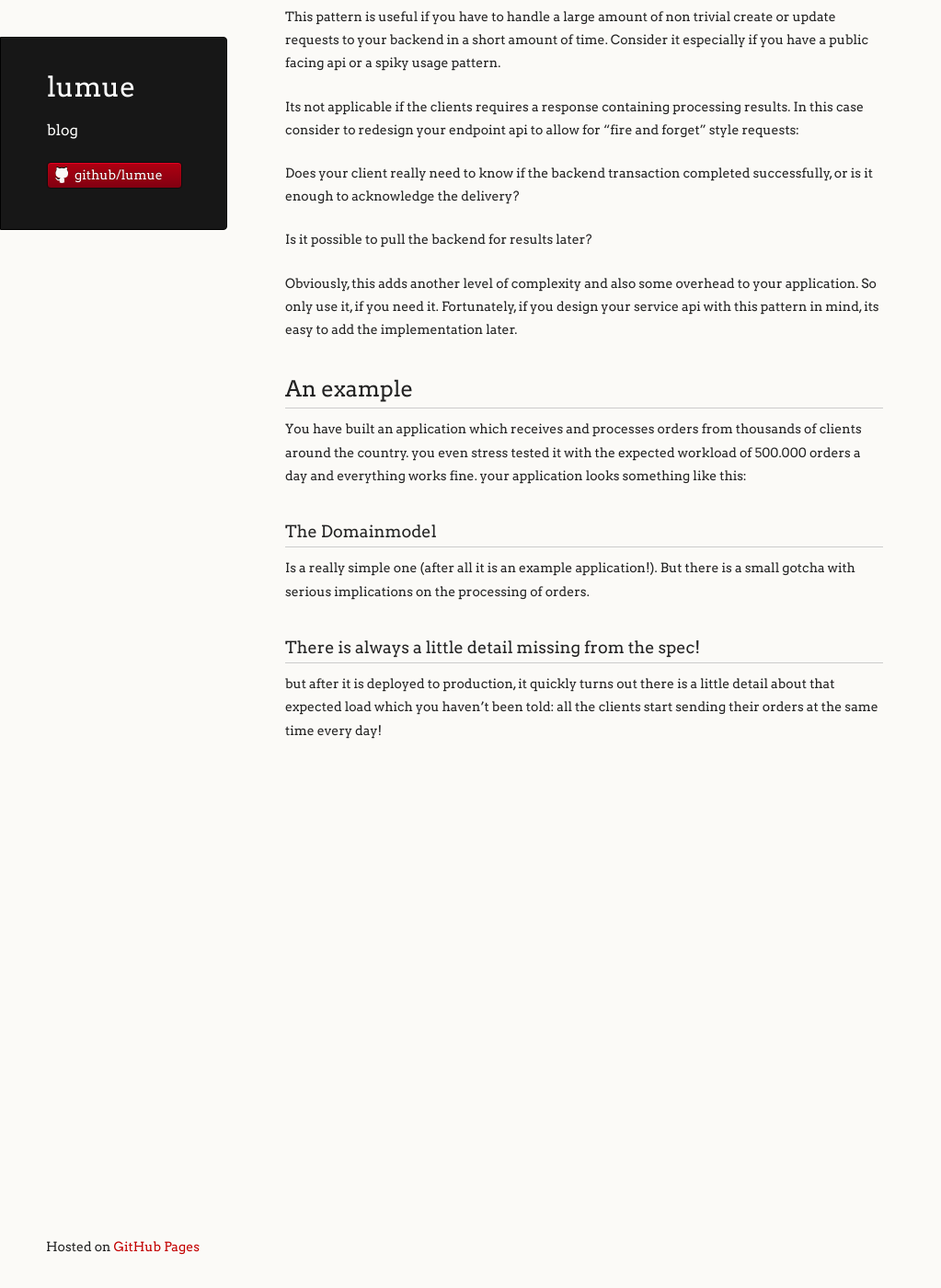
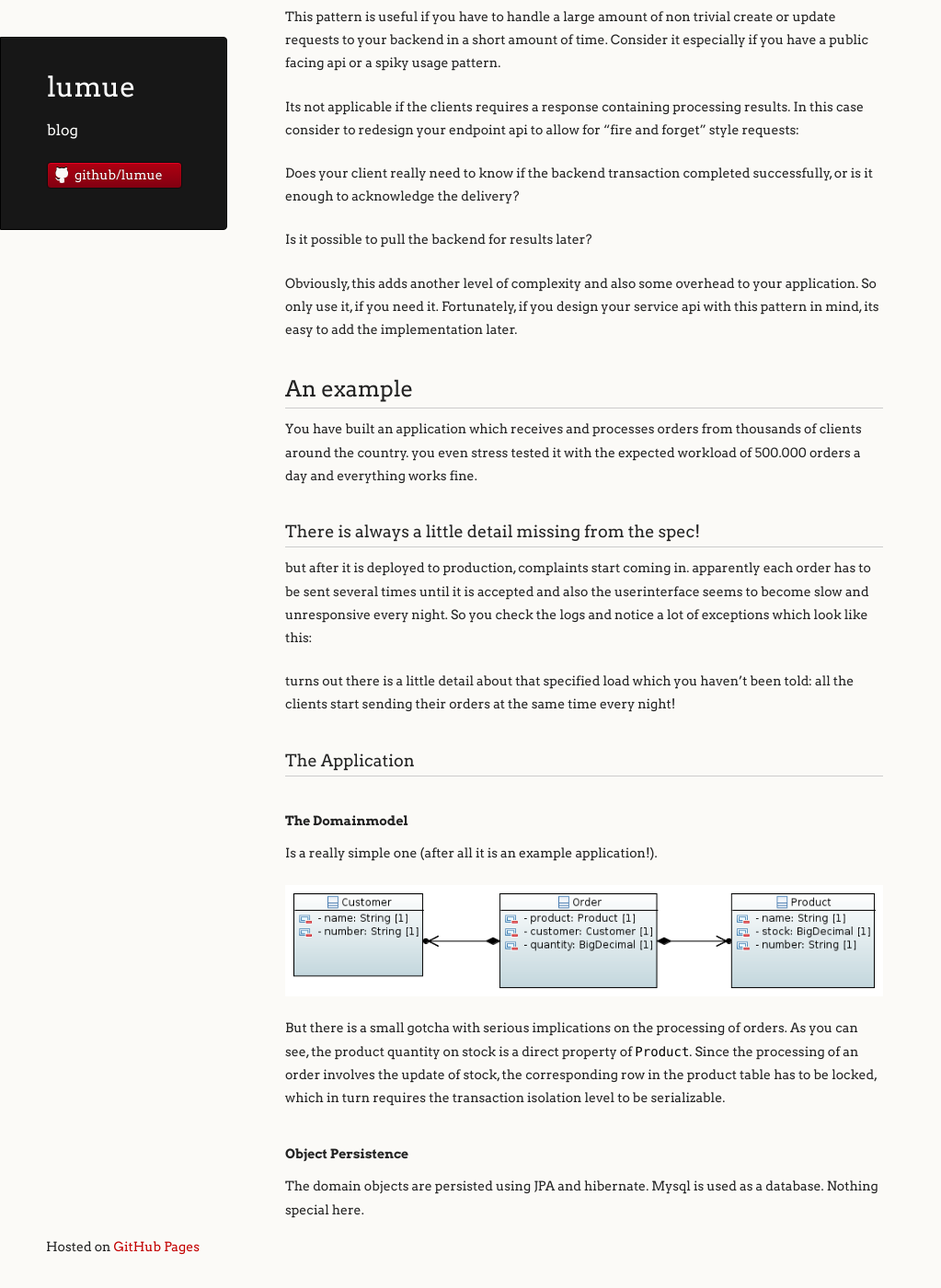
Before and after one commit to lumue/lumue.github.io, a Jekyll site: the page built from _posts/2014-08-18-srap.md, in a window 1280 px wide and 1400 px high, scrolled down 1004 px. Shown: the whole window at 92% size, without its empty margins (0-1023 px from the left). Built offline with Jekyll 4.4.1, drawn with Linux system fonts in a browser that asks for light colours; before the commit the page ends 1883 px from its top, so only the background shows below that.

Commit message:
srap edit

```diff
--- /dev/null
+++ b/_includes/image.html
@@ -0,0 +1,4 @@
+<table class="image">
+<caption align="bottom">{{ include.description }}</caption>
+<tr><td><img src="{{ include.url }}" alt="{{ include.description }}"/></td></tr>
+</table>
--- a/_posts/2014-08-18-srap.md
+++ b/_posts/2014-08-18-srap.md
@@ -40,18 +40,30 @@ Obviously, this adds another level of complexity and also some overhead to your
 
 ##An example
 
-You have built an application which receives and processes orders from thousands of clients around the country. you even stress tested it with the expected workload of 500.000 orders a day and everything works fine. your application looks something like this:
+You have built an application which receives and processes orders from thousands of clients around the country. you even stress tested it with the expected workload of 500.000 orders a day and everything works fine.
+
+###There is always a little detail missing from the spec!
+
+but after it is deployed to production, complaints start coming in. apparently each order has to be sent several times until it is accepted and also the userinterface seems to become slow and unresponsive every night. So you check the logs and notice a lot of exceptions which look like this:
+
+``
+``
 
 
-###The Domainmodel
+turns out there is a little detail about that specified load which you haven't been told: all the clients start sending their orders at the same time every night!
 
-Is a really simple one (after all it is an example application!). But there is a small gotcha with serious implications on the processing of orders.
+###The Application
 
 
 
+####The Domainmodel
 
+Is a really simple one (after all it is an example application!).
 
+![domain model](/resources/2014-08-18-srap-domain-classDiagram.PNG)
 
-###There is always a little detail missing from the spec!
+But there is a small gotcha with serious implications on the processing of orders. As you can see, the product quantity on stock is a direct property of ``Product``. Since the processing of an order involves the update of stock, the corresponding row in the product table has to be locked, which in turn requires the transaction isolation level to be serializable.
 
-but after it is deployed to production, it quickly turns out there is a little detail about that expected load which you haven't been told: all the clients start sending their orders at the same time every day!
+####Object Persistence
+
+The domain objects are persisted using JPA and hibernate. Mysql is used as a database. Nothing special here.
```
Also changed, not shown: _posts/post_backlog.md (+6 -6 lines), resources/2014-08-18-srap-domain-classDiagram.PNG (added).
